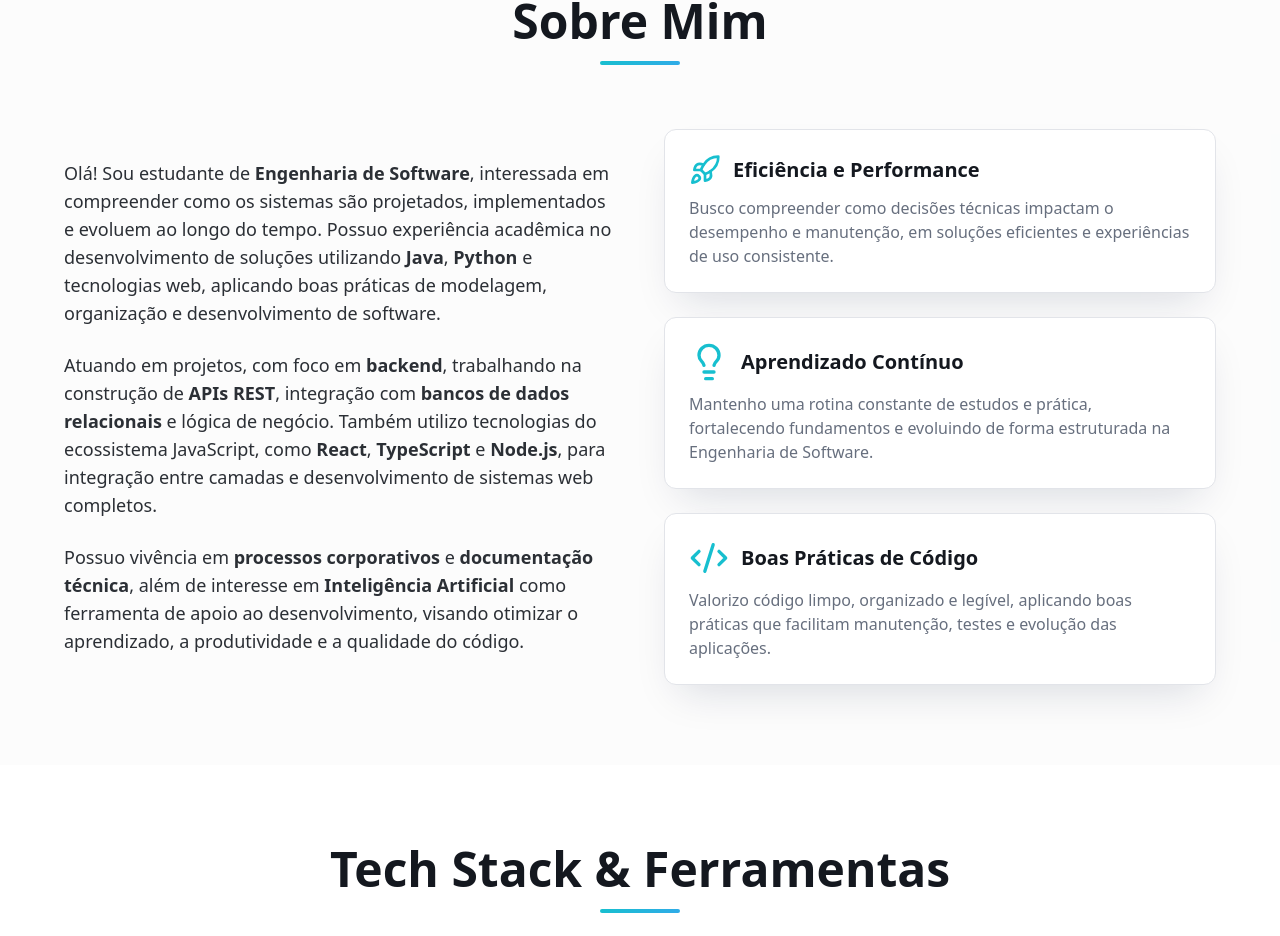
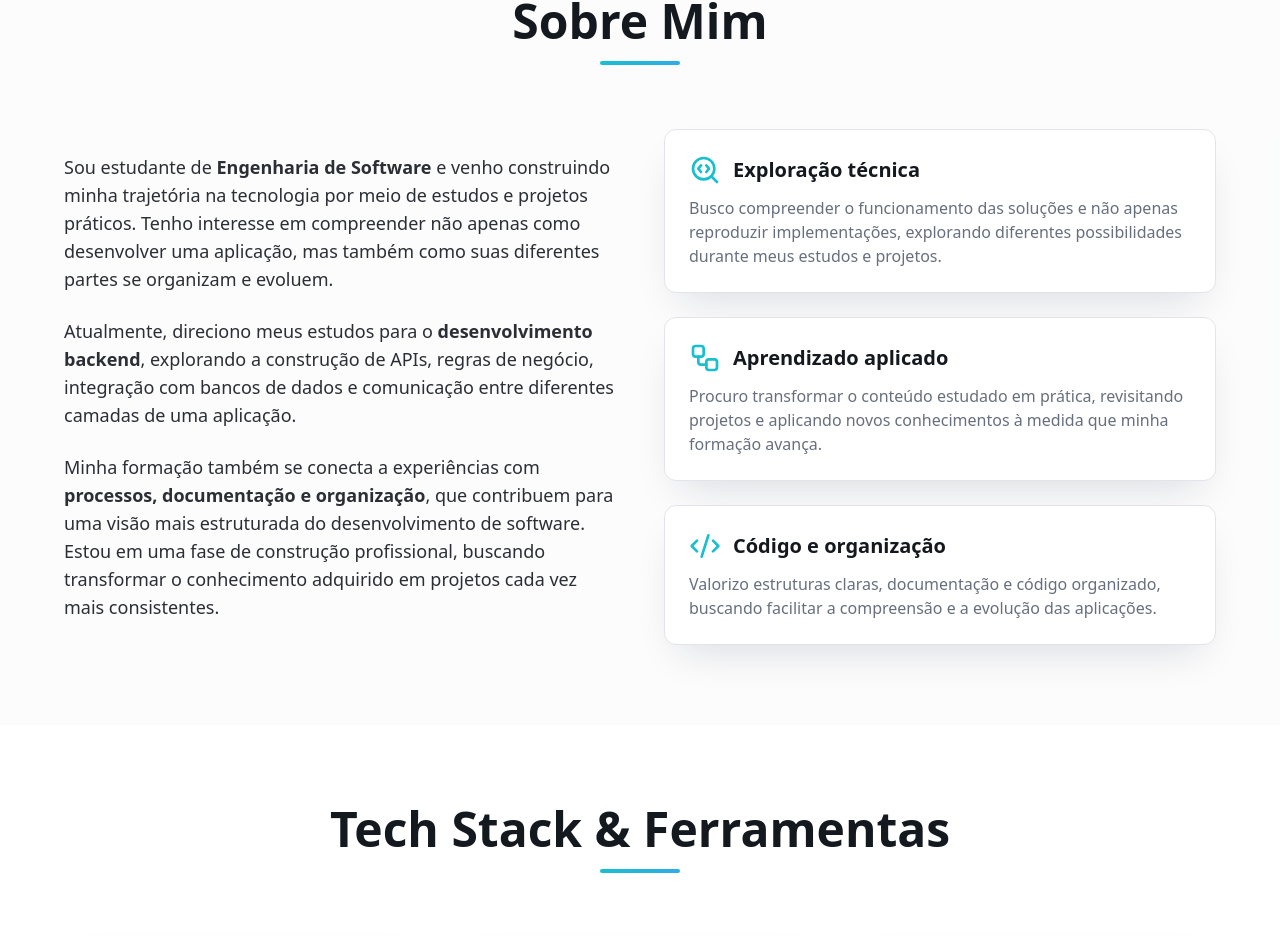
Before and after one commit to Lu-nas/portfolio, a React (Vite) app: page / in a window 1280 px wide. Shown: the part 883-1819 px from the top of the page. Built offline with nearby package versions, Linux system fonts and the light colour scheme.

Commit message:
refactor: atualiza seção sobre mim

```diff
--- a/src/components/About.tsx
+++ b/src/components/About.tsx
@@ -1,4 +1,4 @@
-import { Code2, Lightbulb, Rocket } from "lucide-react";
+import { Code2, SearchCode, Workflow } from "lucide-react";
 
 const About = () => {
   return (
@@ -14,56 +14,57 @@ const About = () => {
         <div className="grid md:grid-cols-2 gap-12 items-center">
           <div className="space-y-6 text-lg text-foreground/90">
             <p>
-              Olá! Sou estudante de <strong>Engenharia de Software</strong>, interessada em compreender como
-              os sistemas são projetados, implementados e evoluem ao longo do tempo. Possuo experiência acadêmica
-              no desenvolvimento de soluções utilizando <strong>Java</strong>, <strong>Python </strong>
-              e tecnologias web, aplicando boas práticas de modelagem, organização e desenvolvimento de software.
-
+              Sou estudante de <strong>Engenharia de Software</strong> e venho construindo
+              minha trajetória na tecnologia por meio de estudos e projetos práticos.
+              Tenho interesse em compreender não apenas como desenvolver uma aplicação,
+              mas também como suas diferentes partes se organizam e evoluem.
             </p>
 
             <p>
-              Atuando em projetos, com foco em <strong>backend</strong>, trabalhando na construção de <strong>APIs REST</strong>,
-              integração com <strong>bancos de dados relacionais</strong> e lógica de negócio.
-              Também utilizo tecnologias do ecossistema JavaScript, como <strong> React</strong>, <strong>TypeScript</strong> e
-              <strong> Node.js</strong>, para integração entre camadas e desenvolvimento de sistemas web completos.
+              Atualmente, direciono meus estudos para o <strong>desenvolvimento backend</strong>,
+              explorando a construção de APIs, regras de negócio, integração com bancos de
+              dados e comunicação entre diferentes camadas de uma aplicação.
             </p>
 
             <p>
-              Possuo vivência em <strong>processos corporativos</strong> e <strong>documentação técnica</strong>,
-              além de interesse em <strong>Inteligência Artificial</strong> como ferramenta de apoio ao
-              desenvolvimento, visando otimizar o aprendizado, a produtividade e a qualidade do código.
+              Minha formação também se conecta a experiências com <strong>processos,
+              documentação e organização</strong>, que contribuem para uma visão mais
+              estruturada do desenvolvimento de software. Estou em uma fase de construção
+              profissional, buscando transformar o conhecimento adquirido em projetos
+              cada vez mais consistentes.
             </p>
           </div>
 
           <div className="grid gap-6">
              <div className="bg-card p-6 rounded-lg border border-border shadow-lg-custom hover:shadow-glow transition-shadow ">
               <div className="flex items-center gap-3 mb-2.5">
-                <Rocket className="h-8 w-8 text-accent" />
-                <h3 className="text-xl font-semibold">Eficiência e Performance</h3>
+                <SearchCode className="h-8 w-8 text-accent" />
+                <h3 className="text-xl font-semibold">Exploração técnica</h3>
               </div>
               <p className="text-muted-foreground">
-                Busco compreender como decisões técnicas impactam o desempenho e manutenção, em
-                soluções eficientes e experiências de uso consistente.
+                Busco compreender o funcionamento das soluções e não apenas reproduzir implementações,
+                explorando diferentes possibilidades durante meus estudos e projetos.
               </p>
             </div>
              <div className="bg-card p-6 rounded-lg border border-border shadow-lg-custom hover:shadow-glow transition-shadow">
                <div className="flex items-center gap-3 mb-2.5">
-                 <Lightbulb className="h-10 w-10 text-accent" />
-                 <h3 className="text-xl font-semibold">Aprendizado Contínuo</h3>
+                 <Workflow className="h-8 w-8 text-accent" />
+                 <h3 className="text-xl font-semibold">Aprendizado aplicado</h3>
                </div>
               <p className="text-muted-foreground">
-                Mantenho uma rotina constante de estudos e prática, fortalecendo fundamentos
-                e evoluindo de forma estruturada na Engenharia de Software.
-              </p>
+                Procuro transformar o conteúdo estudado em prática, revisitando projetos
+                e aplicando novos conhecimentos à medida que minha formação avança.
+
+                </p>
             </div>
             <div className="bg-card p-6 rounded-lg border border-border shadow-lg-custom hover:shadow-glow transition-shadow">
               <div className="flex items-center gap-3 mb-2.5">
-                 <Code2 className="h-10 w-10 text-accent" />
-                 <h3 className="text-xl font-semibold">Boas Práticas de Código</h3>
+                 <Code2 className="h-8 w-8 text-accent" />
+                 <h3 className="text-xl font-semibold">Código e organização</h3>
               </div>
               <p className="text-muted-foreground">
-                Valorizo código limpo, organizado e legível, aplicando boas práticas que facilitam
-                manutenção, testes e evolução das aplicações.
+                Valorizo estruturas claras, documentação e código organizado,
+                buscando facilitar a compreensão e a evolução das aplicações.
               </p>
             </div>
           </div>
```
